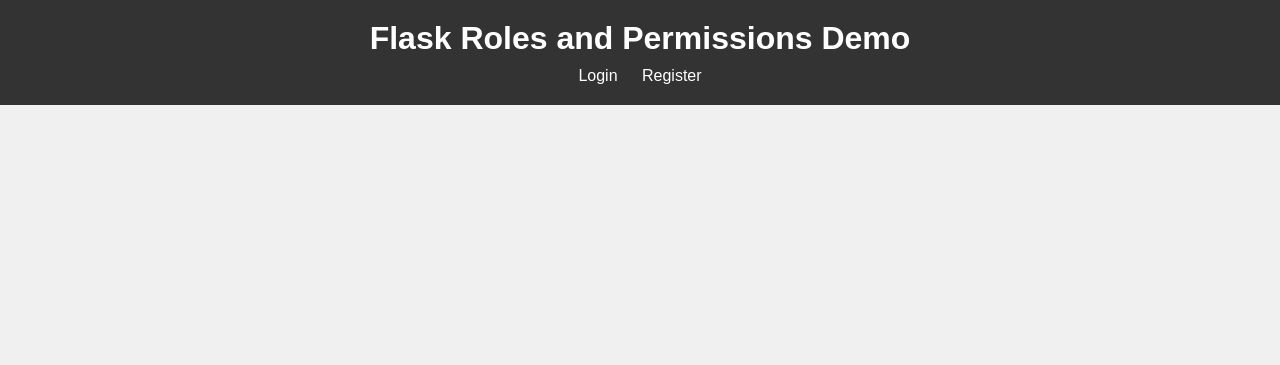
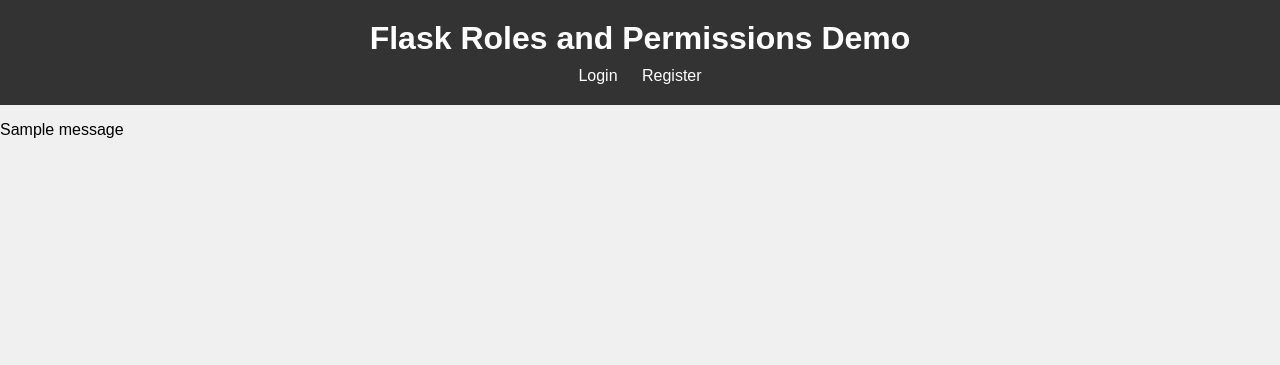
Before and after one commit to savannabergen/Flask-Auth, a Flask app: template flask_role_app/templates/base.html in a window 1280 px wide. Shown: the top 365 px of the page. Run offline with Flask 3, Linux system fonts and the light colour scheme; the template is opened without the code that fills it, so the values that code supplies are empty; tables that the repository leaves empty hold one stand-in row (values such as "Sample post"); one stand-in notice (Sample message) is shown; parts of the project's set-up code (start-up, migrations or seed data) failed here and were passed over.

Commit message:
base finished - login started - getting sleepy

```diff
--- a/flask_role_app/templates/base.html
+++ b/flask_role_app/templates/base.html
@@ -23,5 +23,17 @@
       {% endif %}
     </nav>
   </header>
+
+  <main>
+    {% with messages = get_flashed_messages() %}
+      {% if messages %}
+        <div class=""flash-message>
+          {% for message in messages %}
+            <p>{{ message }}</p>
+          {% endfor %}
+        </div>
+      {% endif %}
+    {% endwith %}
+  </main>
 </body>
 </html>
```
Also changed, not shown: flask_role_app/templates/login.html (added, +7 -0 lines), 1 other file.
